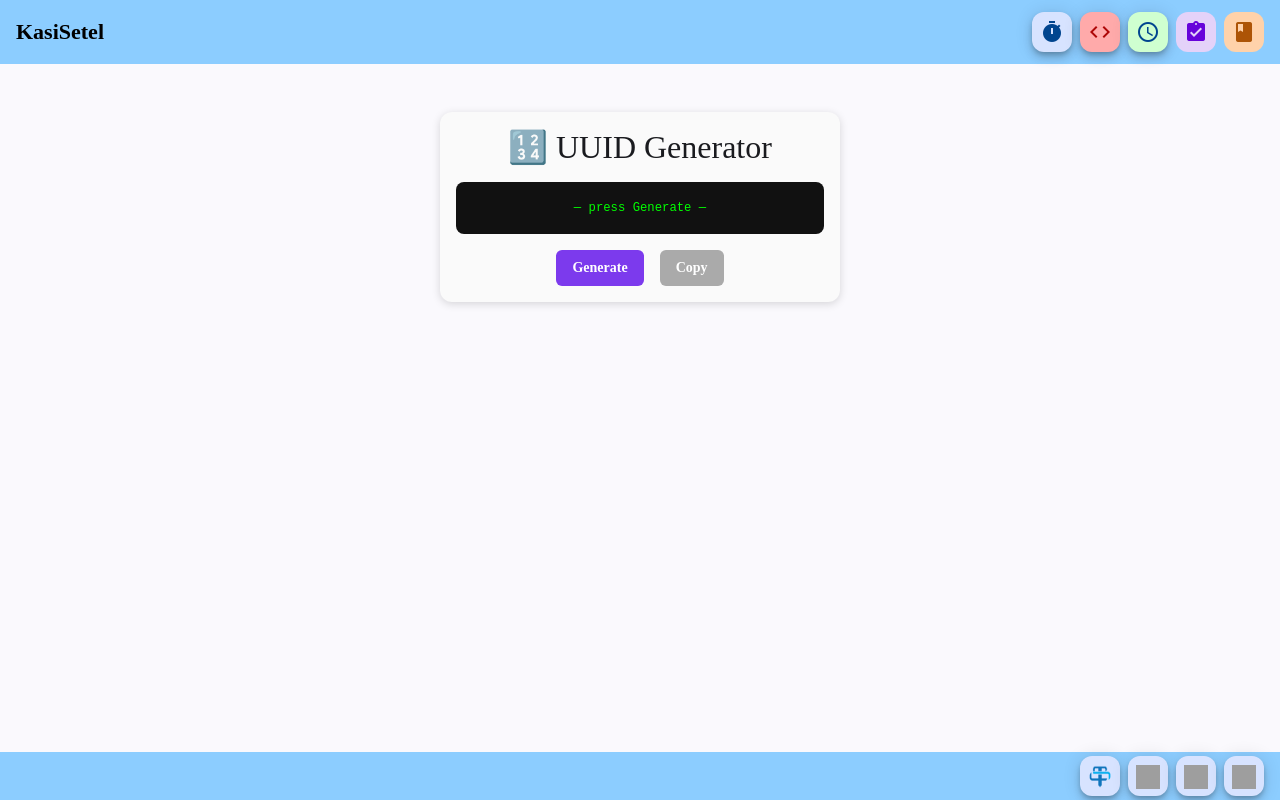
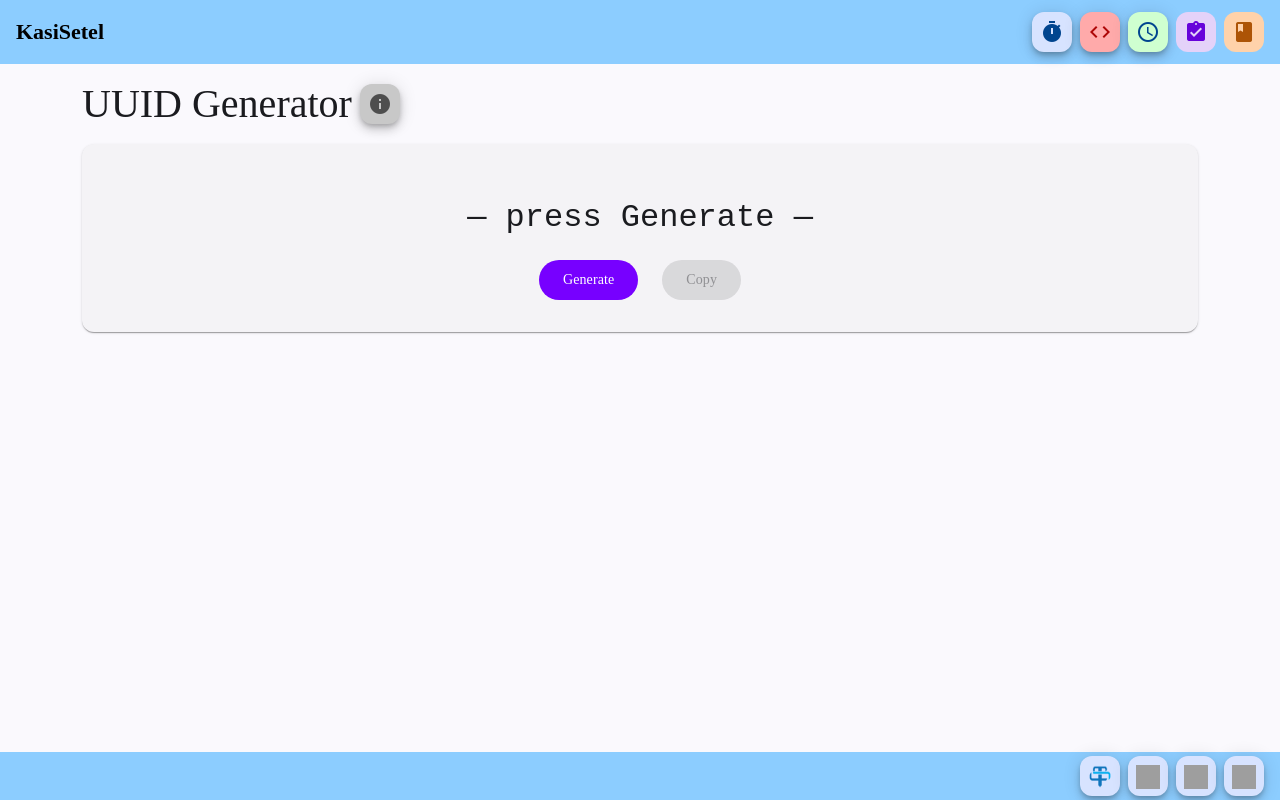
Before and after one commit to SyamirulRossman/str-productivity-toolkit, an Angular app: page /uuid-generator in a window 1280 px wide. Built offline with nearby package versions, Linux system fonts and the light colour scheme; grey boxes are pictures that could not be loaded.

Commit message:
Feat: uuid generator styling

```diff
--- a/src/app/components/uuid-generator/uuid-generator.html
+++ b/src/app/components/uuid-generator/uuid-generator.html
@@ -1,10 +1,34 @@
-<div class="uuid-card">
-    <h2>🔢 UUID Generator</h2>
+<div class="container d-flex flex-column">
+    <div class="header-container">
+        <h1>UUID Generator</h1>
 
-    <pre class="uuid-output">{{ uuid || '— press Generate —' }}</pre>
+        <button mat-mini-fab
+            (click)="openRouteInNewTab('https://en.wikipedia.org/wiki/Universally_unique_identifier')"
+            class="grey-fab"
+            matTooltip="What is UUID"
+        >
+            <mat-icon>info</mat-icon>
+        </button>
+    </div>
 
-    <div class="btn-row">
-        <button (click)="generate()">Generate</button>
-        <button (click)="copy()" [disabled]="!uuid">Copy</button>
-    </div>
+    <mat-card>
+        <mat-card-content class="d-flex justify-content-center m-3">
+            <div class="container">
+                <div class="row">
+                    <div class="col text-center">
+                        <pre class="uuid-output">{{ uuid || '— press Generate —' }}</pre>
+                    </div>
+                </div>
+
+                <div class="row justify-content-center">
+                    <div class="col-auto">
+                        <button matButton="filled" class="purple-button" (click)="generate()">Generate</button>
+                    </div>
+                    <div class="col-auto">
+                    <button matButton="filled" class="green-button" (click)="copy()" [disabled]="!uuid">Copy</button>
+                    </div>
+                </div>
+            </div>
+        </mat-card-content>
+    </mat-card>
 </div>
--- a/src/app/components/uuid-generator/uuid-generator.scss
+++ b/src/app/components/uuid-generator/uuid-generator.scss
@@ -1,36 +1,19 @@
-.uuid-card {
-    padding: 1rem;
-    border-radius: 12px;
-    box-shadow: 0 2px 8px rgba(0,0,0,0.15);
-    background: #fafafa;
-    max-width: 400px;
-    margin: 2rem auto;
-    text-align: center;
+.header-container {
+  display: flex;
+  align-items: center;
+  gap: 8px;
+  margin-bottom: 1rem;
 }
+
+.header-container h1 {
+  margin: 0;
+}
+
 .uuid-output {
-    background: #111;
-    color: #0f0;
     padding: 1rem;
     border-radius: 8px;
     font-family: monospace;
+    font-size: 24pt;
     min-height: 40px;
     margin: 1rem 0;
 }
-.btn-row {
-    display: flex;
-    justify-content: center;
-    gap: 1rem;
-}
-button {
-    padding: 0.5rem 1rem;
-    border-radius: 6px;
-    border: none;
-    cursor: pointer;
-    background: #7c3aed;
-    color: white;
-    font-weight: 600;
-}
-button[disabled] {
-    background: #aaa;
-    cursor: not-allowed;
-}
--- a/src/app/components/uuid-generator/uuid-generator.ts
+++ b/src/app/components/uuid-generator/uuid-generator.ts
@@ -32,5 +32,9 @@ export class UuidGenerator {
     if (!this.uuid) return;
     await navigator.clipboard.writeText(this.uuid);
     alert('Copied: ' + this.uuid);
-  }
+  };
+
+  openRouteInNewTab(url: string) {
+    window.open(url, '_blank', 'noopener,noreferrer');
+  };
 }
```
